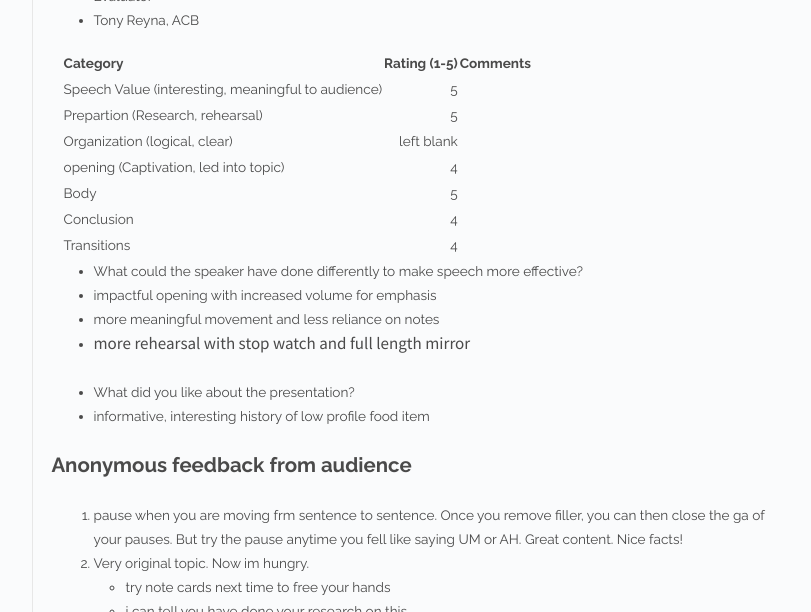
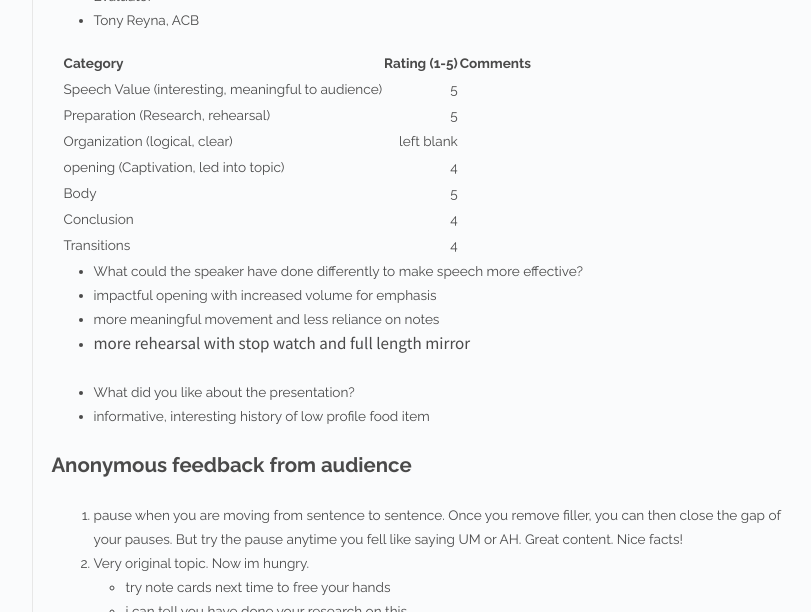
Before and after one commit to mkprz/mkprz.github.io, a Jekyll site: the page built from _posts/2016-05-04-tm-cc2-kolache-eval.md, in a window 1280 px wide. Shown: the part 625-1237 px from the top of the page, without its empty margins (326-1137 px from the left). Built offline with Jekyll 4.4.1, drawn with Linux system fonts in a browser that asks for light colours; some of the changed text lies outside the part shown.

Commit message:
fix typos

```diff
--- a/_posts/2016-05-04-tm-cc2-kolache-eval.md
+++ b/_posts/2016-05-04-tm-cc2-kolache-eval.md
@@ -22,7 +22,7 @@ tags: toastmasters kolache
 | Category | Rating (1-5) | Comments |
 |:-------- | ------------:| -------- |
 |Speech Value (interesting, meaningful to audience) | 5 | |
-|Prepartion (Research, rehearsal) | 5 | |
+|Preparation (Research, rehearsal) | 5 | |
 |Organization (logical, clear) | left blank | |
 |opening (Captivation, led into topic) | 4 | |
 |Body | 5 | |
@@ -42,8 +42,8 @@ tags: toastmasters kolache
 Anonymous feedback from audience
 --------
 
-1. pause when you are moving frm sentence to sentence.
-   Once you remove filler, you can then close the ga of your pauses.
+1. pause when you are moving from sentence to sentence.
+   Once you remove filler, you can then close the gap of your pauses.
    But try the pause anytime you fell like saying UM or AH.
    Great content. Nice facts!
 2. Very original topic. Now im hungry.
```
Also changed, not shown: other parts of _posts/2016-05-04-tm-cc2-kolache-eval.md (+4 -4 lines).
